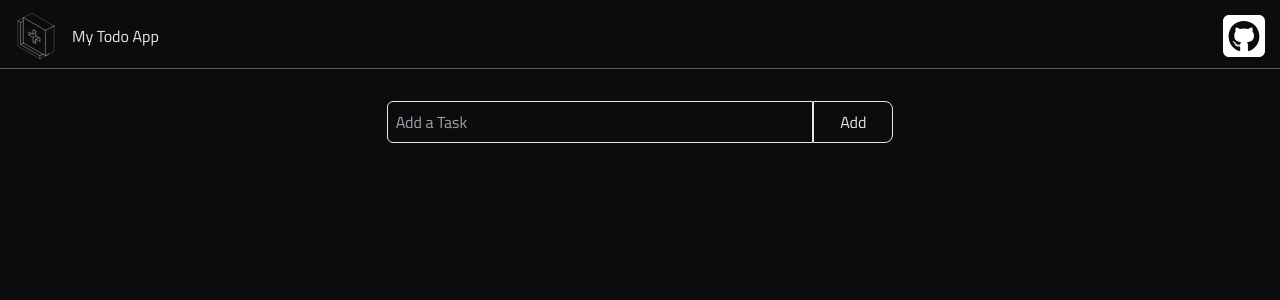
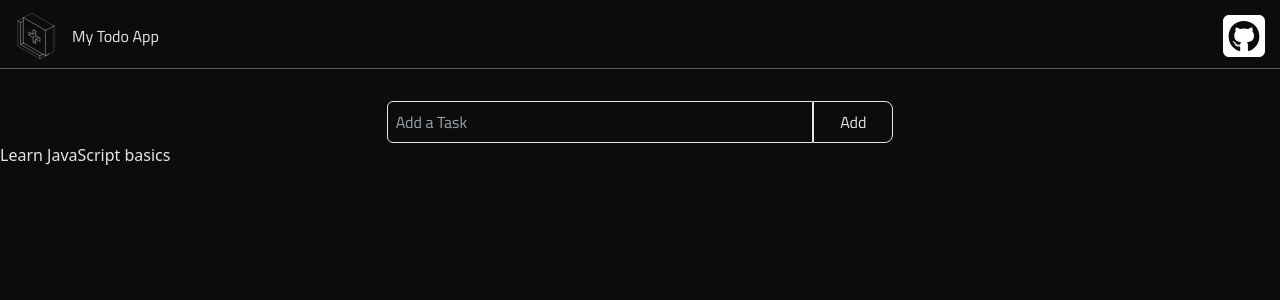
Before and after one commit to OlaiwonAbdullahi/My-Todo-App, a React (Vite) app: page / in a window 1280 px wide. Shown: the top 300 px of the page. Built offline with nearby package versions, Linux system fonts and the light colour scheme.

Commit message:
update App.jsx and Header.jsx

```diff
--- a/src/App.jsx
+++ b/src/App.jsx
@@ -1,11 +1,13 @@
 import Form from "./components/Form";
 import Header from "./components/Header";
+import TodoList from "./components/TodoList";
 
 function App() {
   return (
     <div className=" h-screen bg-bgColor text-textColor">
       <Header />
       <Form />
+      <TodoList />
     </div>
   );
 }
--- a/src/components/Header.jsx
+++ b/src/components/Header.jsx
@@ -8,10 +8,18 @@ export default function Header() {
           <img src={Logo} className="h-12 w-12"></img>
           <span className="mt-3">My Todo App</span>
         </div>
-        <div className="">
+        <div className="" data-tooltip-target="tooltip-default">
           <a href="https://github.com/OlaiwonAbdullahi/My-Todo-App">
             <img src={github} alt="" className="h-12 w-12" />
           </a>
+          <div
+            id="tooltip-default"
+            role="tooltip"
+            className="absolute z-10 invisible inline-block px-3 py-2 text-sm font-medium text-white transition-opacity duration-300 bg-gray-900 rounded-lg shadow-sm opacity-0 tooltip dark:bg-gray-700"
+          >
+            Tooltip content
+            <div className="tooltip-arrow" data-popper-arrow></div>
+          </div>
         </div>
       </div>
       <hr className=" mt-3 border-hrColor" />
--- /dev/null
+++ b/src/components/TodoList.jsx
@@ -0,0 +1,44 @@
+const todos = [
+  {
+    id: 1,
+    title: "Learn JavaScript basics",
+    completed: false,
+  },
+  {
+    id: 2,
+    title: "Build a ToDo App",
+    completed: false,
+  },
+  {
+    id: 3,
+    title: "Practice ReactJS",
+    completed: true,
+  },
+  {
+    id: 4,
+    title: "Read about Web3",
+    completed: false,
+  },
+  {
+    id: 5,
+    title: "Work on portfolio website",
+    completed: true,
+  },
+];
+
+export default function TodoList() {
+  return (
+    <div className="">
+      <Todo />
+    </div>
+  );
+}
+
+function Todo() {
+  return (
+    <div className="">
+      <p>Learn JavaScript basics</p>
+      <button></button>
+    </div>
+  );
+}
```
